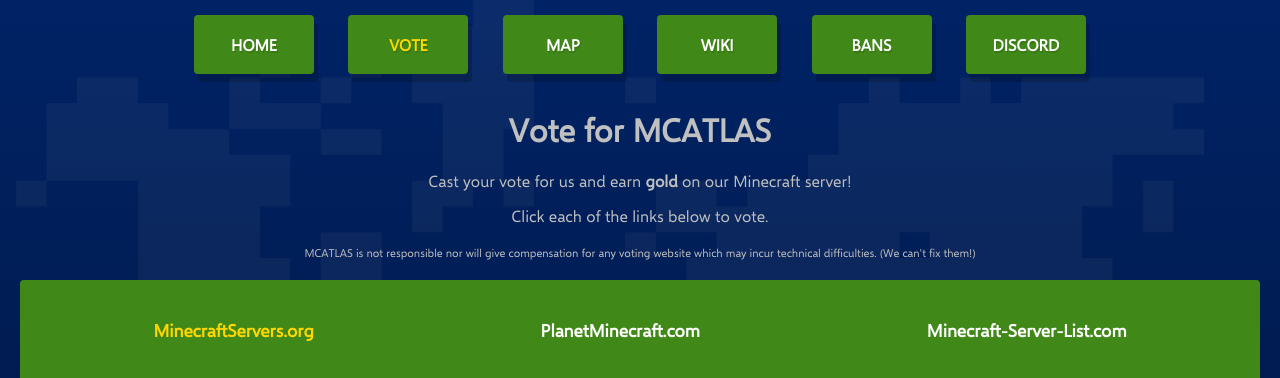
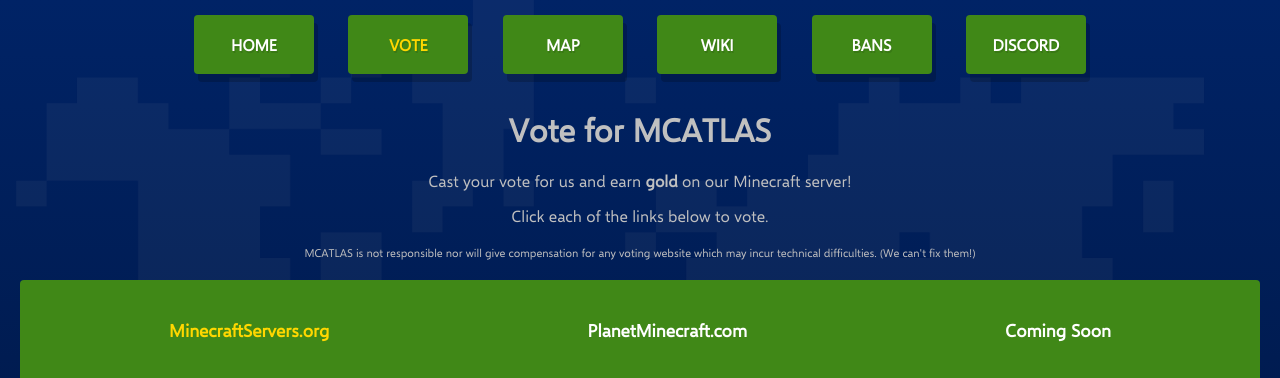
Before and after one commit to Tominous/mcatlas.net, a PHP site: page /vote in a window 1280 px wide. Shown: the top 378 px of the page. Run offline with PHP 8.4, Linux system fonts and the light colour scheme.

Commit message:
edit vote

```diff
--- a/vote.php
+++ b/vote.php
@@ -27,8 +27,8 @@
                         </a>
                     </li>
                     <li>
-                        <a class="nav-link" href="javascript:;" onclick="setURL(&quot;https://minecraft-server-list.com/server/442029/vote/&quot;, this);">
-                            Minecraft-Server-List.com
+                        <a class="nav-link" href="javascript:;" onclick="setURL(&quot;&quot;, this);">
+                            Coming Soon
                         </a>
                     </li>
                 </ul>
```
